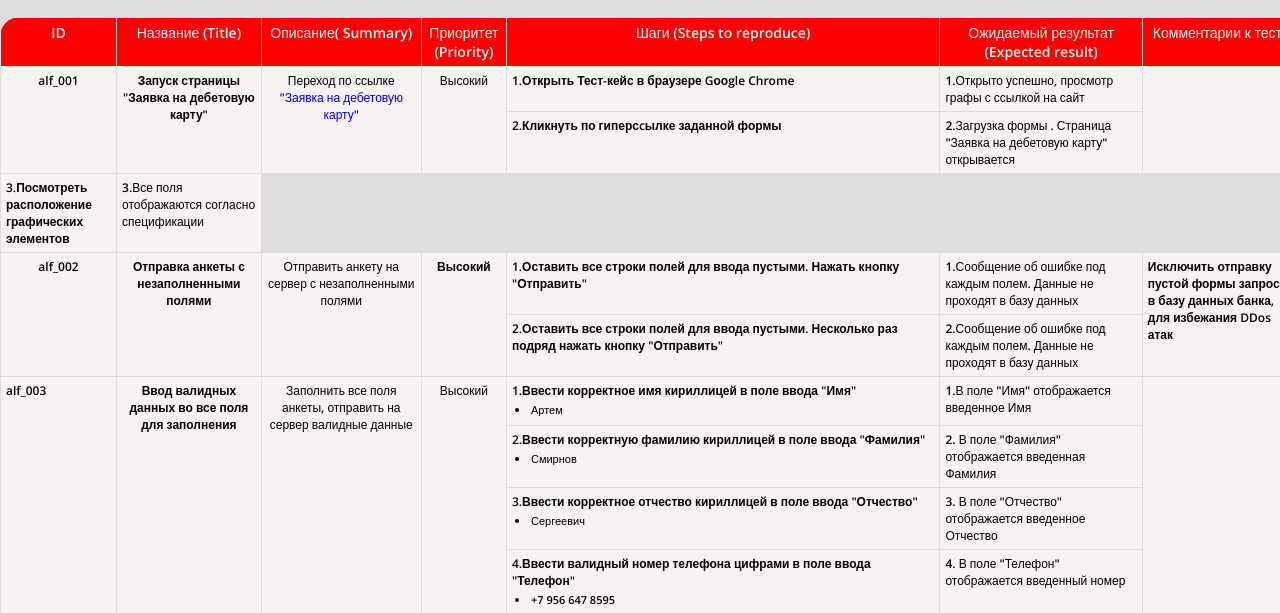
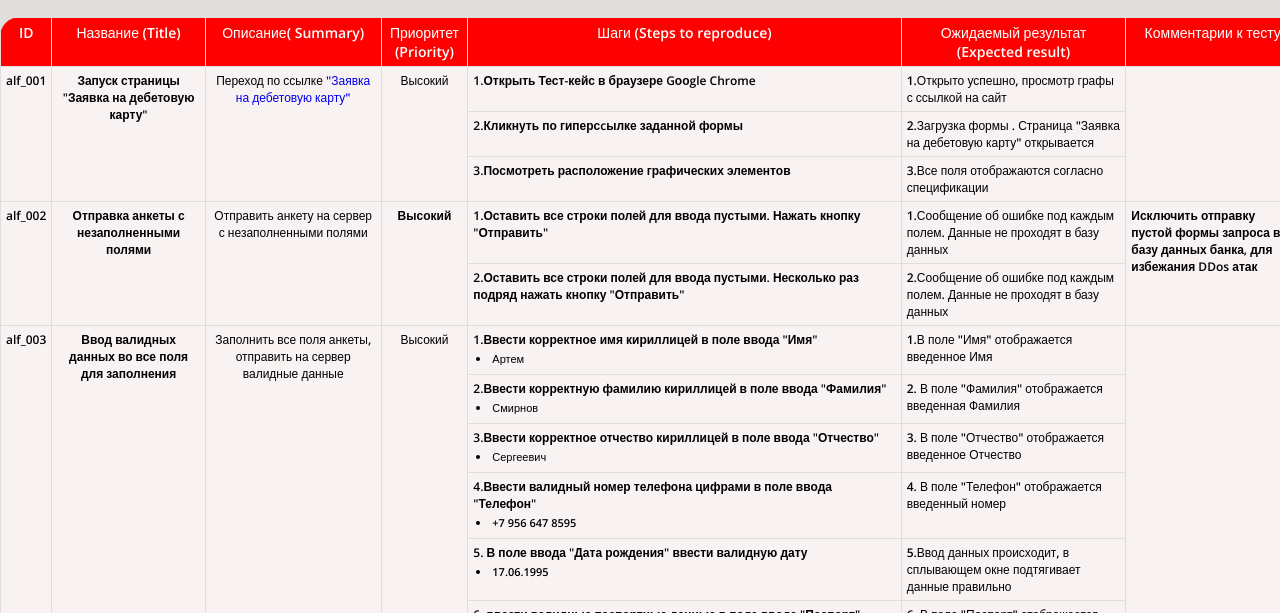
Before and after one commit to JuliaGhalini/Portfolio, a plain HTML site: page index.html in a window 1280 px wide. Shown: the part 148-761 px from the top of the page. Drawn offline with nearby package versions, Linux system fonts and the light colour scheme.

Commit message:
Fix html

```diff
--- a/index.html
+++ b/index.html
@@ -25,23 +25,23 @@
         </thead>
         <tbody>
         <tr align="center">
-            <td rowspan="2">
+            <td rowspan="3">
                 <strong>alf_001</strong>
             </td>
-            <td rowspan="2" align="center">
+            <td rowspan="3" align="center">
                 <strong>Запуск страницы "Заявка на дебетовую карту"</strong>
             </td>
-            <td rowspan="2" align="center">
+            <td rowspan="3" align="center">
                 Переход по ссылке <a href="http://zayavka-na-kartu-1.sdew.ru/">"Заявка на дебетовую карту"</a>
             </td>
-            <td rowspan="2" align="centre">
+            <td rowspan="3" align="centre">
                 Высокий
             </td>
             <td align="left">
                 <strong>1.Открыть Тест-кейс в браузере Gооgle Chrome</strong>
             </td>
             <td align="left">1.Открыто успешно, просмотр графы с ссылкой на сайт </td>
-            <td rowspan="2" align="left">
+            <td rowspan="3" align="left">
                 <strong></strong>
             </td>
         </tr>
```
